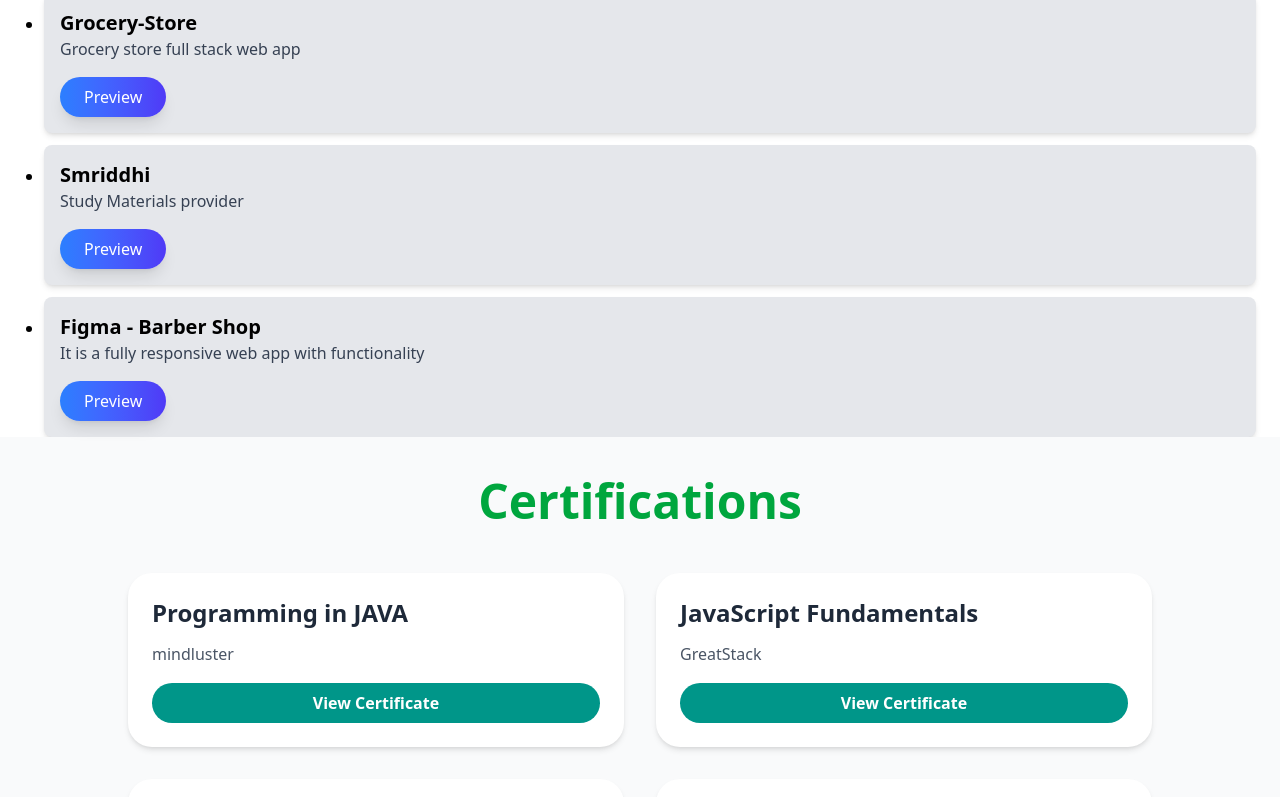
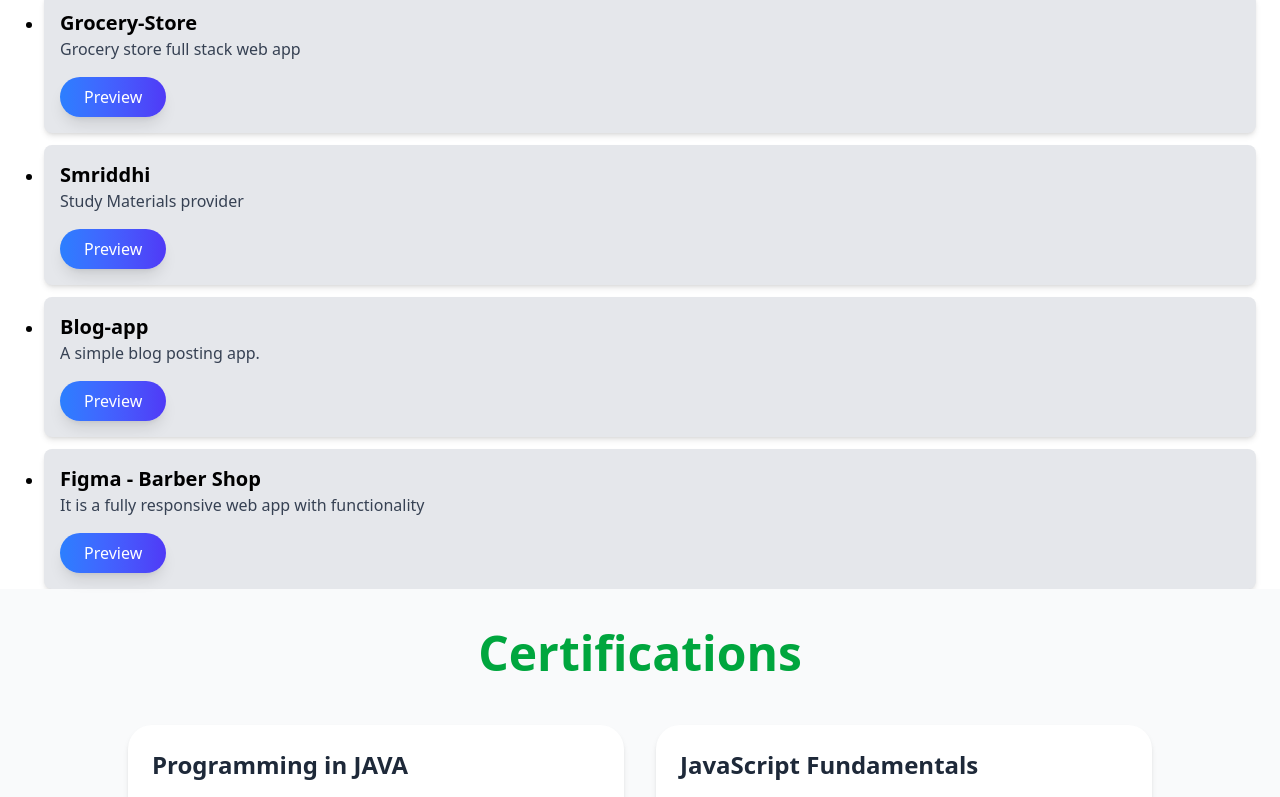
Before and after one commit to saurabh5286/Res-portfolio, a React (Vite) app: page / in a window 1280 px wide. Shown: the part 1075-1872 px from the top of the page. Built offline with nearby package versions, Linux system fonts and the light colour scheme.

Commit message:
Update Projects.jsx

```diff
--- a/src/components/pages/Projects.jsx
+++ b/src/components/pages/Projects.jsx
@@ -39,6 +39,12 @@ const Projects = () => {
       },
       {
         id: 6,
+        name: "Blog-app",
+        description: "A simple blog posting app.",
+        url: "https://vt-project-pi.vercel.app/",
+      },
+      {
+        id: 7,
         name: "Figma - Barber Shop",
         description: "It is a fully responsive web app with functionality",
         url: "https://github.com/saurabh5286",
```
